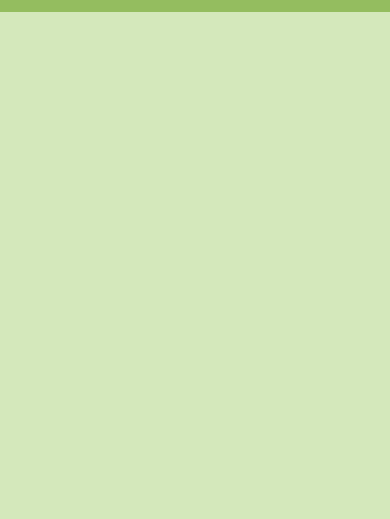
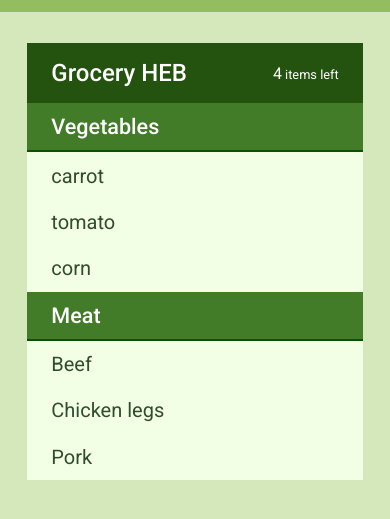
Before and after one commit to Lu-X-Liu/shopping-list, a plain HTML site: page index.html in a window 390 px wide. Shown: the part 45-564 px from the top of the page. Drawn offline with Linux system fonts and the light colour scheme.

Commit message:
mobil UI progress 1

```diff
--- a/index.html
+++ b/index.html
@@ -14,28 +14,65 @@
         <div class="wrapper">
             <h1 class="logo">EZ List</h1>
             <nav class="nav">
-                   <svg><use href="#header-menu"></use></svg>
+                   <svg><use href="#menu-header"></use></svg>
             </nav>
         </div>
     </header>
     <main class="main">
         <div class="wrapper">
-
+            <div class="initial">
+                <div class="create-new-list">
+                    <h3>Create a new list</h3>
+                    <div class="dash-box">
+                        <svg><use href="#plus-initial"></use></svg>
+                    </div>
+                </div>
+                <div class="select-existing-list">
+                    <h3>or select an existing list</h3>
+                    <div class="dash-box">
+                        <svg><use href="#menu-list"></use></svg>
+                    </div>
+                </div>
+            </div>
+            <div class="current-list">
+                <div class="list-title">
+                    <h2>Grocery HEB </h2>
+                    <span><span>4</span> items left</span>
+                </div>
+                <div class="list-content">
+                    <div class="category">
+                        <div class="category-title">Vegetables</div>
+                        <ul>
+                            <li class="item">carrot</li>
+                            <li class="item">tomato</li>
+                            <li class="item">corn</li>
+                        </ul>
+                    </div>
+                    <div class="category">
+                        <div class="category-title">Meat</div>
+                        <ul class="category">
+                            <li class="item">Beef</li>
+                            <li class="item">Chicken legs</li>
+                            <li class="item">Pork</li>
+                        </ul>
+                    </div>
+                </div>
+            </div>
         </div>
     </main>
     <div class="svgs">
             <svg xmlns="http://www.w3.org/2000/svg" width="24" height="24" viewBox="0 0 24 24">
-                <symbol id="header-menu" class="icons">
+                <symbol id="menu-header" class="icons">
                    <path d="M24 6h-24v-4h24v4zm0 4h-24v4h24v-4zm0 8h-24v4h24v-4z"/>
                 </symbol>
             </svg>
             <svg xmlns="http://www.w3.org/2000/svg" width="24" height="24" viewBox="0 0 24 24">
-                <symbol id="category-menu" class="icons">
+                <symbol id="menu-category" class="icons">
                     <path d="M13 6h-13v-4h13v4zm0 4h-13v4h13v-4zm0 8h-13v4h13v-4zm3-8l4 5.075 4-5.075h-8z"/>
                 </symbol>
             </svg>
             <svg xmlns="http://www.w3.org/2000/svg" width="24" height="24" viewBox="0 0 24 24">
-                <symbol id="list-menu" class="icons">
+                <symbol id="menu-list" class="icons">
                     <path d="M19 11h-14v-2h14v2zm0 2h-14v2h14v-2zm0 4h-14v2h14v-2zm3-11v16h-20v-16h20zm2-6h-24v24h24v-24z"/>
                 </symbol>
             </svg>
--- a/main.css
+++ b/main.css
@@ -24,6 +24,7 @@
     height: 100%;
     width: 100%;
     background: var(--clr-body-bg);
+    color: var(--clr-text-dark)
 }
 
 html {
@@ -31,8 +32,22 @@
     font-size: 1rem;
 }
 
+.wrapper {
+    padding: 0.9rem 7%;
+}
+
+.nav svg,
+.initial svg {
+    width:24px;
+    height:24px;
+    fill: var(--clr-text-dark);
+}
+
+/*header*/
+
 header {
     position: fixed;
+    top: 0;
     width: 100%;
 }
 
@@ -40,7 +55,6 @@
     display: flex;
     justify-content: space-between;
     align-items: center;
-    padding: 0.9rem 7%;
     background: var(--clr-header-bg);
 }
 
@@ -49,11 +63,77 @@
     color: var(--clr-text-dark);
 }
 
-.nav svg {
-    width:24px;
-    height:24px;
+/* main*/
+
+.main {
+    position: relative;
+    top: 6rem;
 }
 
-#header-menu {
-    fill: var(--clr-text-dark);
+.initial h3 {
+    text-align: center;
 }
+
+.dash-box {
+    margin: 2rem auto;
+    width: 75%;
+    padding: 2rem;
+    display: grid;
+    place-items: center;
+    border: 2px dashed var(--clr-text-dark);
+}
+
+/* current list*/
+
+.current-list h2 {
+    font-size: 1.5rem;
+    font-weight: 500;
+    margin-right: 1.5rem;
+}
+
+.current-list {
+    position: absolute;
+    top: -0.5rem;
+    width: 86%;
+    max-width: 600px;
+    background: var(--clr-item-bg);
+}
+
+.list-title {
+    padding: 1rem 1.5rem ;
+    background: var(--clr-list-title-bg);
+    color: var(--clr-text-bright);
+    display: flex;
+    justify-content: space-between;
+    align-items: center;
+}
+
+.list-title span {
+    font-size: 0.8rem;
+}
+
+.list-title span > span {
+    font-size: 1rem;
+}
+
+
+
+.category-title {
+    font-size: 1.35rem;
+    font-weight: 500;
+    padding: 0.7rem 1.5rem;
+    background: var(--clr-category-title-bg);
+    color: var(--clr-text-bright);
+    border-bottom: 2px solid var(--clr-border-dark);
+}
+
+.category ul {
+    list-style: none;
+    margin-left: -2.5rem;
+}
+
+li.item {
+    font-size: 1.25rem;
+    font-weight: 400;
+    padding: 0.7rem 1.5rem;
+}
```
